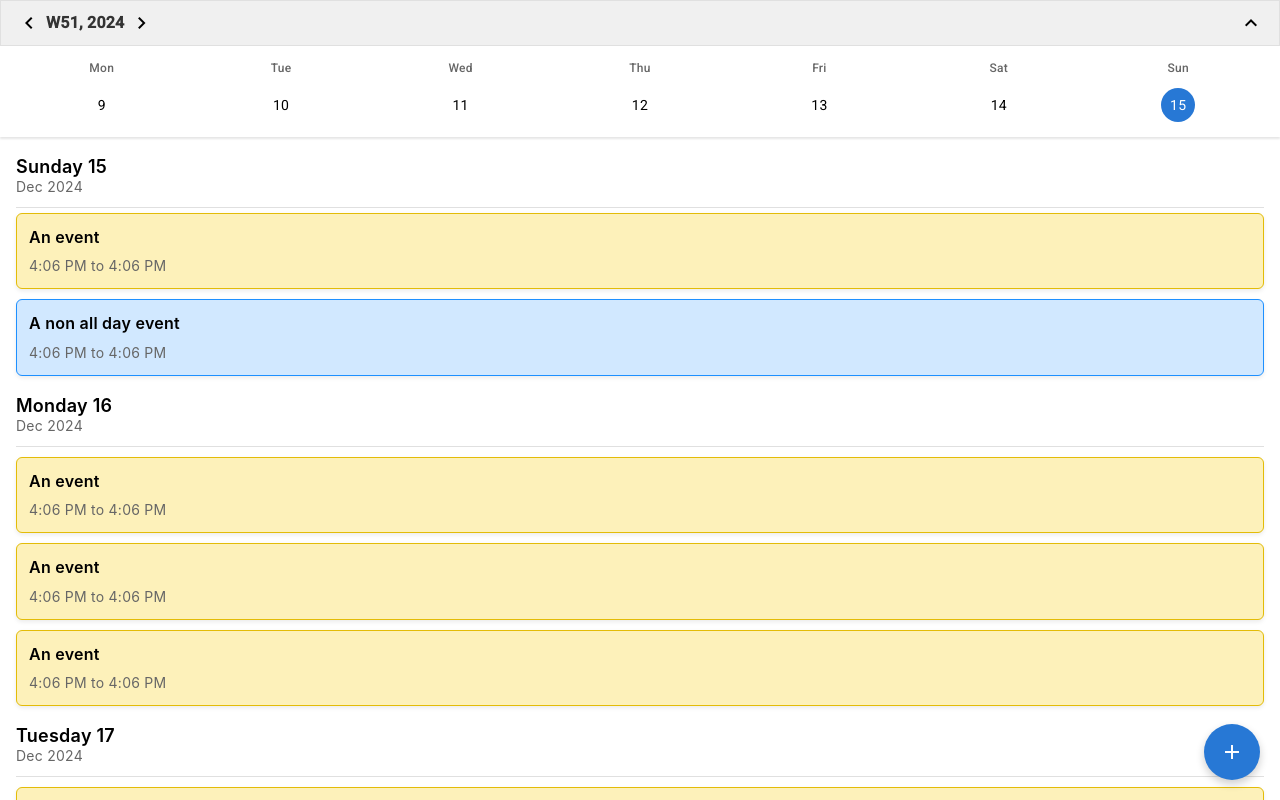
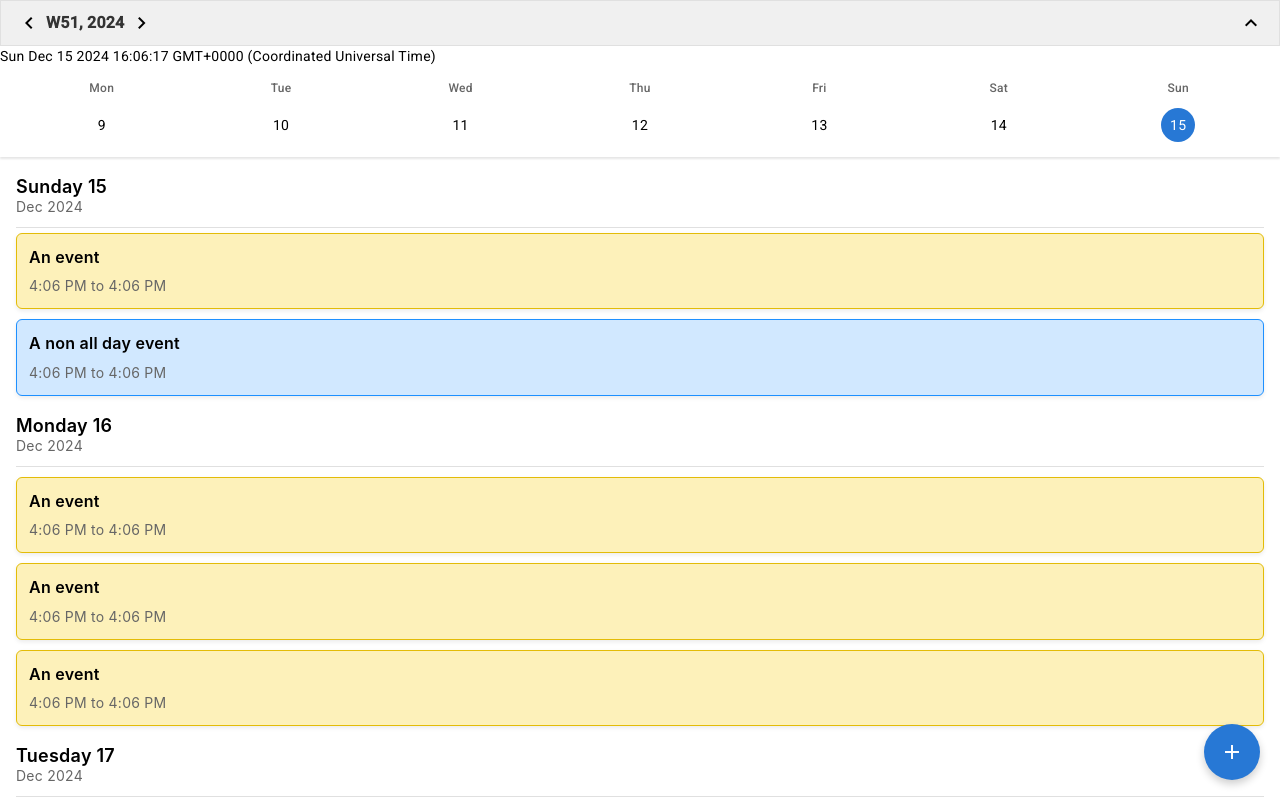
Before and after one commit to MarcusMLarsson/angular-calendar-list-view, an Angular app: page / in a window 1280 px wide. Built offline with nearby package versions, Linux system fonts and the light colour scheme.

Commit message:
small updates

```diff
--- a/src/app/date-picker/date-picker.component.html
+++ b/src/app/date-picker/date-picker.component.html
@@ -23,6 +23,8 @@
       }}</mat-icon>
     </span>
   </div>
+
+  {{ viewDate }}
 
   <!-- Week view -->
   <ng-container *ngIf="dayPickerViewMode === 'week'">
--- a/src/app/smart/smart.component.ts
+++ b/src/app/smart/smart.component.ts
@@ -18,6 +18,7 @@ import { DatePipe } from '@angular/common';
 import { EventGroupingService } from '../service/event-grouping.service';
 import { DatePickerService } from '../service/date-picker.service';
 import { ConfigService } from '../service/config.service';
+import { filter, merge, tap, withLatestFrom } from 'rxjs';
 @Component({
   selector: 'app-smart',
   templateUrl: './smart.component.html',
@@ -36,8 +37,7 @@ export class SmartComponent implements OnChanges, OnInit, AfterViewInit {
   events: CalendarEvent[] = events;
 
   /**
-   * The list of events grouped by date
-   * grouped according to the listView
+   * The list of events grouped daily
    */
   groupedEventsByDate: { dateLabel: Date; events: CalendarEvent[] }[] = [];
 
@@ -56,6 +56,9 @@ export class SmartComponent implements OnChanges, OnInit, AfterViewInit {
    */
   dayOfWeekAbbreviations: string[] = [];
 
+  /*
+   * The current view mode of the day picker
+   */
   dayPickerViewMode: 'week' | 'month' = 'week';
 
   /*
@@ -64,8 +67,6 @@ export class SmartComponent implements OnChanges, OnInit, AfterViewInit {
   private isProgrammaticScroll = false;
 
   private destroyRef = inject(DestroyRef);
-  @ViewChild('scrollableContainer') scrollableContainer!: ElementRef;
-  @ViewChild('referenceElement') referenceElement!: ElementRef;
 
   constructor(
     private calendarListStateService: StateService,
@@ -88,7 +89,7 @@ export class SmartComponent implements OnChanges, OnInit, AfterViewInit {
 
   ngOnChanges(changes: SimpleChanges): void {
     if (changes['events']) {
-      // recalculate the grouped events when the events or listView changes
+      // recalculate the grouped events when event changes
       this.groupedEventsByDate = this.eventGroupingService.groupEventsByDate(
         this.events,
         this.viewDate
@@ -98,16 +99,15 @@ export class SmartComponent implements OnChanges, OnInit, AfterViewInit {
 
   ngAfterViewInit(): void {
     // Scrolls to today's date when the component is initialized
+    // Offset by 5 pixels to avoid needing to scroll down and back up to trigger the scroll
     this.scrollToDate(this.viewDate, 5);
   }
 
-  private initializeSubscriptions(): void {
-    // Create a flag to track recent day picker interaction
-    // Needed since both the scroll and the day picker update the selected date, which can cause conflicts
+  initializeSubscriptions(): void {
     // If the day picker was recently used, the day picker selected date should take priority
     let dayPickerPriority = false;
-    let firstRun = true;
 
+    // Listen to when users select a date in the day picker
     this.calendarListStateService.dayPickerSelectedDate$
       .pipe(takeUntilDestroyed(this.destroyRef))
       .subscribe((date: Date) => {
@@ -120,18 +120,15 @@ export class SmartComponent implements OnChanges, OnInit, AfterViewInit {
 
         this.cdr.detectChanges();
 
-        if (!firstRun) {
-          this.scrollToSelectedDate();
-        }
+        this.scrollToSelectedDate();
 
-        firstRun = false;
         // Reset priority after a short delay
         setTimeout(() => {
           dayPickerPriority = false;
         }, 500);
       });
 
-    // Scroll stream
+    // Listen to when users scroll in the list view
     this.calendarListStateService.listViewScrolledDate$
       .pipe(takeUntilDestroyed(this.destroyRef))
       .subscribe((date: Date) => {
@@ -318,7 +315,6 @@ export class SmartComponent implements OnChanges, OnInit, AfterViewInit {
         });
       }
     } else {
-      // Get reference to the scroll container
       const listViewContainer = document.querySelector('.scroll-container');
 
       if (dateElement && listViewContainer) {
@@ -335,33 +331,6 @@ export class SmartComponent implements OnChanges, OnInit, AfterViewInit {
     setTimeout(() => {
       this.isProgrammaticScroll = false;
     }, 200);
-  }
-
-  /*
-   * Step back or forward in the stepper in the the day picker
-   */
-  onChangeStep(event: {
-    step: 'next' | 'previous';
-    dayPickerViewMode: 'week' | 'month';
-  }): void {
-    const direction = event.step === 'next' ? 'next' : 'previous';
-
-    // Navigate the date based on direction and expansion status
-    this.viewDate = this.datePickerService.navigateDate(
-      this.viewDate,
-      direction,
-      event.dayPickerViewMode
-    );
-
-    if (event.dayPickerViewMode === 'month') {
-      // Generate new month view when stepping
-      this.currentMonthDays = this.datePickerService.generateMonth(
-        this.viewDate
-      );
-    } else if (event.dayPickerViewMode === 'week') {
-      // Generate new week view when stepping
-      this.currentWeekDays = this.datePickerService.getWeekDays(this.viewDate);
-    }
   }
 
   private scrollToDate(viewDate: Date, offset: number = 0): void {
@@ -395,6 +364,33 @@ export class SmartComponent implements OnChanges, OnInit, AfterViewInit {
     }
   }
 
+  /*
+   * Step back or forward in the stepper in the the day picker
+   */
+  onChangeStep(event: {
+    step: 'next' | 'previous';
+    dayPickerViewMode: 'week' | 'month';
+  }): void {
+    const direction = event.step === 'next' ? 'next' : 'previous';
+
+    // Navigate the date based on direction and expansion status
+    this.viewDate = this.datePickerService.navigateDate(
+      this.viewDate,
+      direction,
+      event.dayPickerViewMode
+    );
+
+    if (event.dayPickerViewMode === 'month') {
+      // Generate new month view when stepping
+      this.currentMonthDays = this.datePickerService.generateMonth(
+        this.viewDate
+      );
+    } else if (event.dayPickerViewMode === 'week') {
+      // Generate new week view when stepping
+      this.currentWeekDays = this.datePickerService.getWeekDays(this.viewDate);
+    }
+  }
+
   onViewModeChange(viewMode: 'week' | 'month') {
     this.dayPickerViewMode = viewMode;
   }
```
